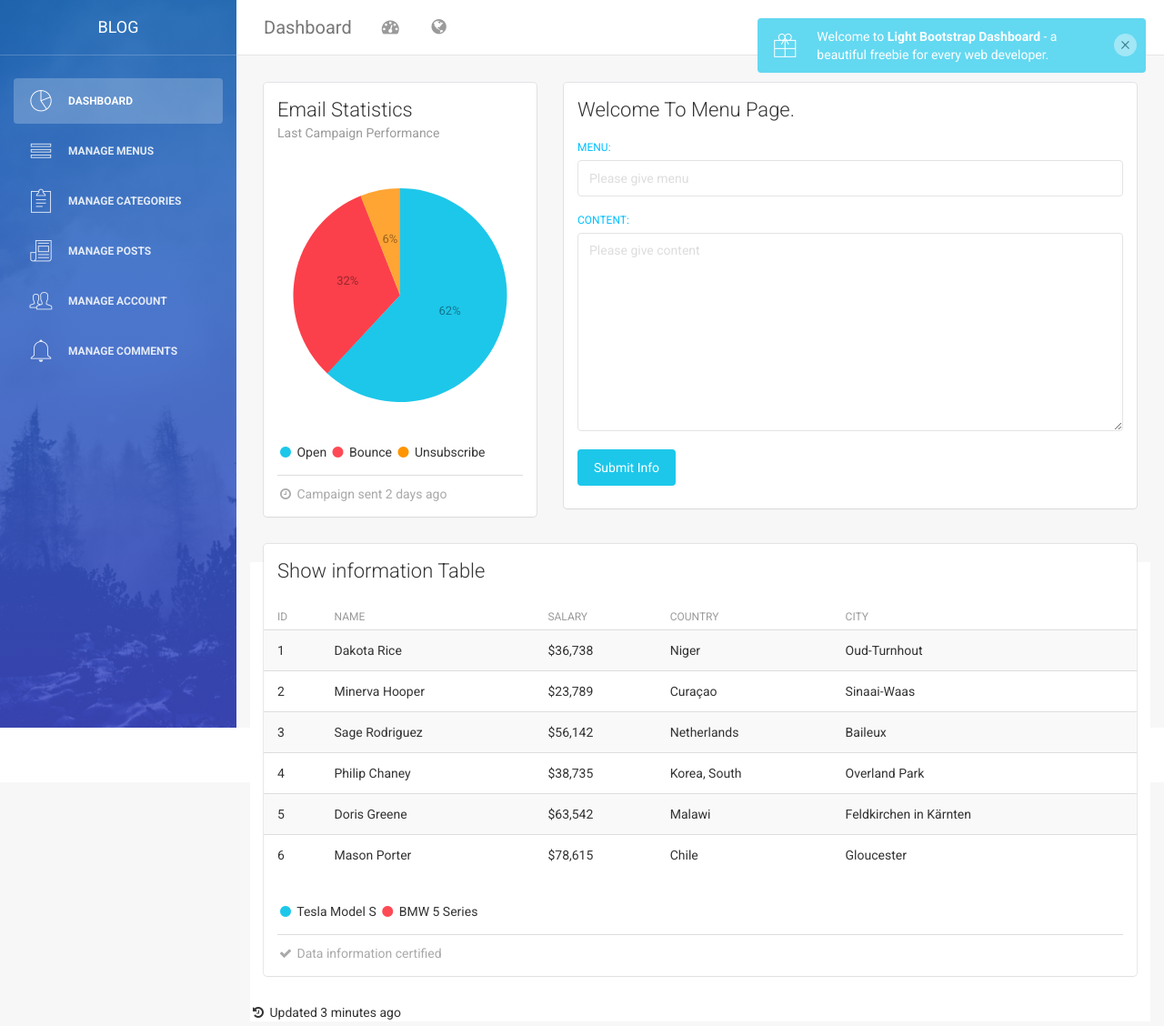
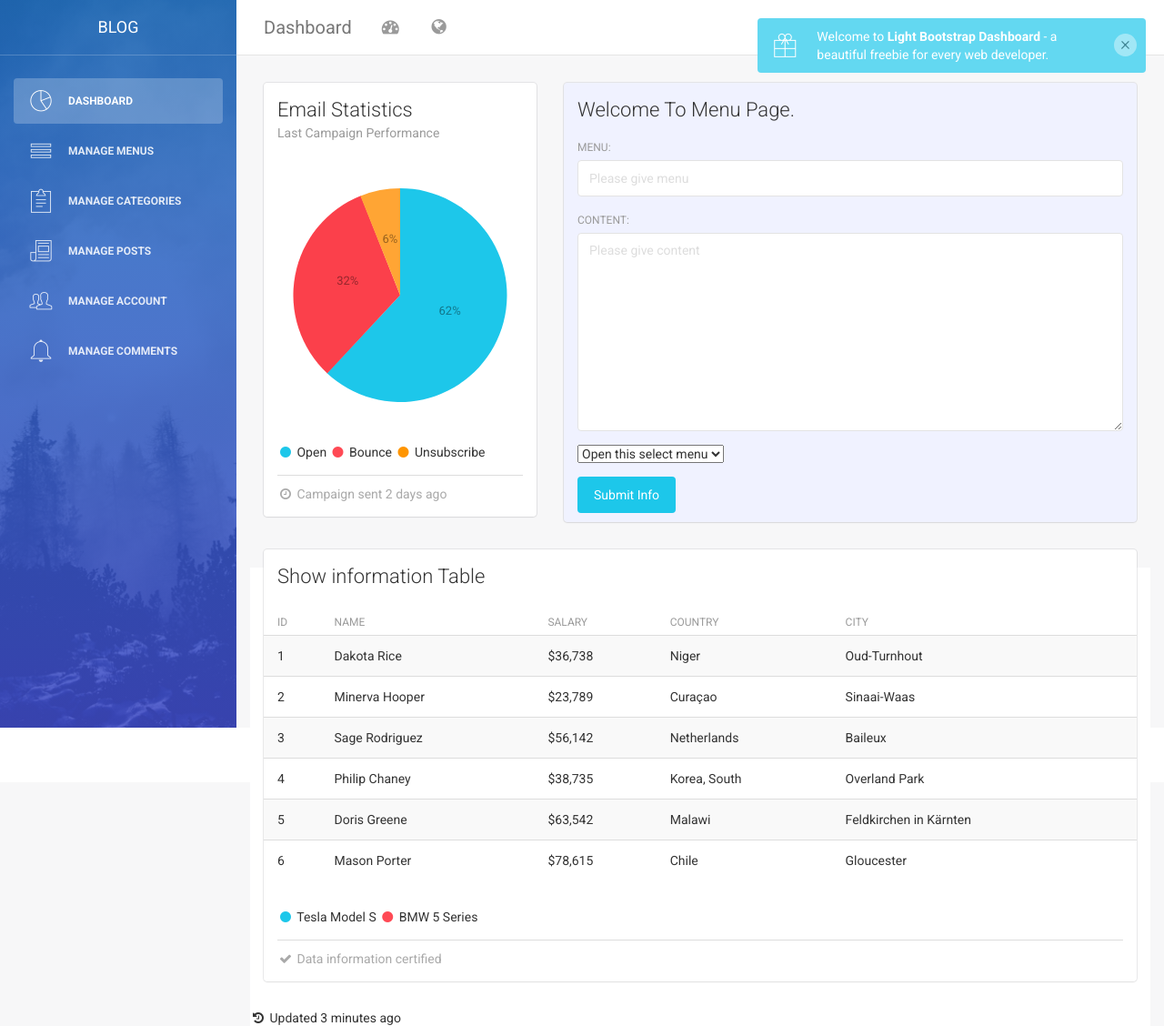
Before and after one commit to palashkumardas/blog, a PHP site: page /admin/menus.php in a window 1280 px wide. Shown: the top 1128 px of the page at 91% size. Run offline with PHP 8.4, Linux system fonts and the light colour scheme; some libraries are stand-ins or nearby versions.

Commit message:
menus insert complete

```diff
--- a/admin/menus.php
+++ b/admin/menus.php
@@ -1,5 +1,9 @@
-<?php include ('header.php'); ?>
-<?php include ('navbar.php'); ?>
+<?php
+include ('include/functions.php');
+
+include ('header.php');
+include ('navbar.php');
+?>
 <!-- start body -->
 <div class="content">
             <div class="container-fluid">
@@ -29,26 +33,30 @@
                         </div>
                     </div>
 
-                    <div class="col-md-8 ">
-                        <div class="card">
+                    <div class="col-md-8" >
+                        <div class="card" style="background-color:#f0f2ff;">
                             <div class="header">
                                 <h4 class="title" >Welcome To Menu Page.</h4>
                             </div>
                             <div class="content">
                             <!-- form start -->
-                            <form>
+                            <form action="h-insert.php" method="POST">
                                 <div class="form-group">
-                                    <label for="menu" style="color:DeepSkyBlue;">Menu:</label>
-                                    <input type="text" class="form-control" id="menu" placeholder="Please give menu" required>
+                                    <label for="menu" >Menu:</label>
+                                    <input type="text" class="form-control" name="menu" placeholder="Please give menu" required>
                                 </div>
                                 <div class="form-group">
-                                    <label for="content" style="color:DeepSkyBlue;">Content:</label>
-                                    <textarea name="content" class="form-control" id="content" cols="30" rows="10" placeholder="Please give content" required></textarea>
-                                        <br>
-                                    <button type="submit" class="btn btn-info btn-fill pull-center">Submit Info</button>
-
+                                    <label for="content">Content:</label>
+                                    <textarea name="content" class="form-control"  name="content" cols="30" rows="10" placeholder="Please give content" required></textarea>
                                 </div>
-
+                                <div class="form-group">
+                                <select class="form-select" name="status" required>
+                                    <option selected>Open this select menu</option>
+                                    <option value="1">Active</option>
+                                    <option value="2">Inactive</option>
+                                </select>
+                                </div>
+                                <button type="submit" class="btn btn-info btn-fill pull-center" name="submit">Submit Info</button>
                             </form>
                             <!-- form end -->
 
```
Also changed, not shown: admin/h-insert.php (added, +37 -0 lines).
